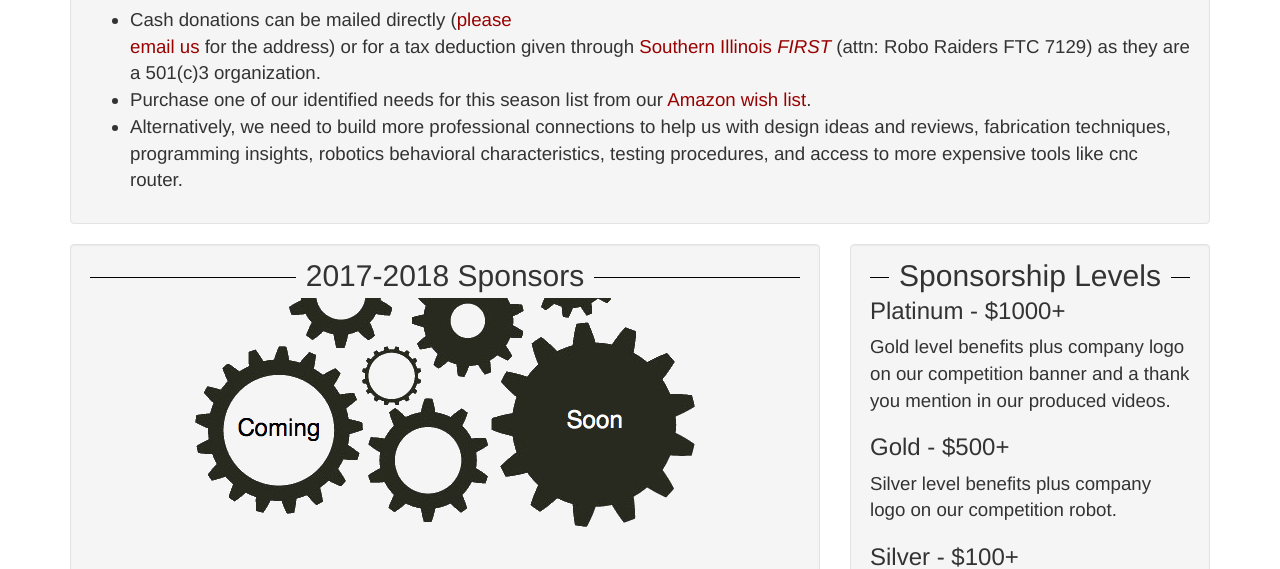
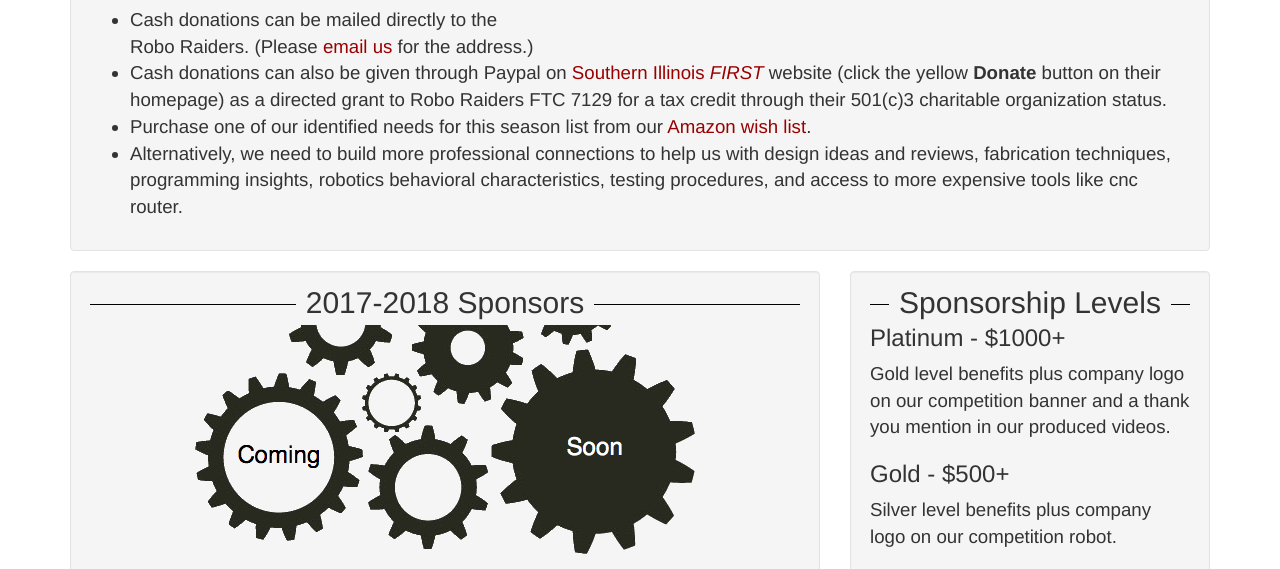
Before and after one commit to jasonrahm/RR, a Python web app: template app/templates/sponsors.html in a window 1280 px wide. Shown: the part 586-1155 px from the top of the page. Run offline with Jinja, Linux system fonts and the light colour scheme; the template is opened without the code that fills it, so the values that code supplies are empty.

Commit message:
small sponsor page update

```diff
--- a/app/templates/sponsors.html
+++ b/app/templates/sponsors.html
@@ -15,8 +15,9 @@
           be unable to attend.</p>
       <p>There are several ways to support us:
           <ul>
-            <li>Cash donations can be mailed directly (<a href="mailto:teamroboraiders@gmail.com">please email us</a> for the address) or for a tax deduction given through <a href="https://wordpress.silfirst.org/">
-              Southern Illinois <i>FIRST</i></a> (attn: Robo Raiders FTC 7129) as they are a 501(c)3 organization.</li>
+            <li>Cash donations can be mailed directly to the Robo Raiders. (Please <a href="mailto:teamroboraiders@gmail.com">email us</a> for the address.)</li>
+            <li>Cash donations can also be given through Paypal on <a href="https://wordpress.silfirst.org/">
+              Southern Illinois <i>FIRST</i></a> website (click the yellow <strong>Donate</strong> button on their homepage) as a directed grant to Robo Raiders FTC 7129 for a tax credit through their 501(c)3 charitable organization status.</li>
             <li>Purchase one of our identified needs for this season list from our <a href="https://www.amazon.com/gp/registry/wishlist/3PK22UJCQ961F/ref=nav_wishlist_lists_3">
           Amazon wish list</a>.</li>
             <li>Alternatively, we need to build more professional connections to help us with design ideas and reviews, fabrication techniques,
```
